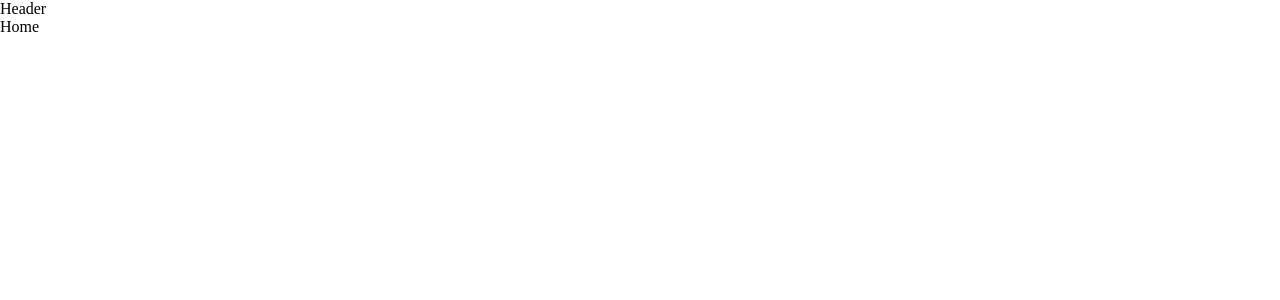
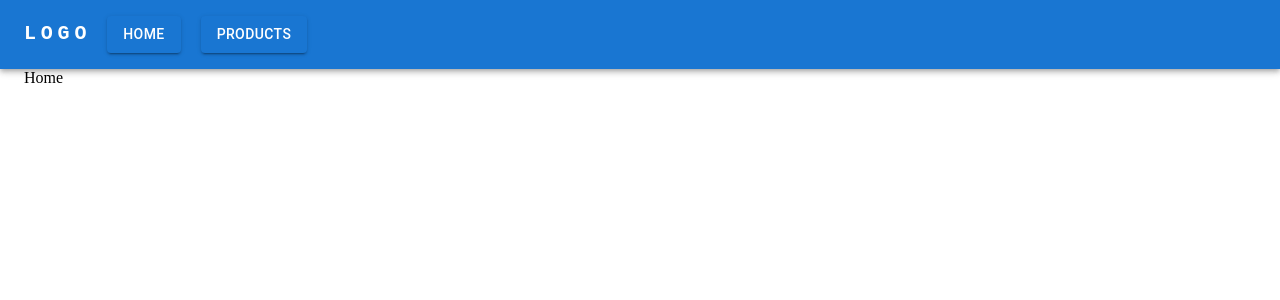
Before and after one commit to SargsyanJor/Mobile-Project, a React (Vite) app: page / in a window 1280 px wide. Shown: the top 300 px of the page. Built offline with nearby package versions, Linux system fonts and the light colour scheme.

Commit message:
productCard page

```diff
--- a/package.json
+++ b/package.json
@@ -10,6 +10,12 @@
     "preview": "vite preview"
   },
   "dependencies": {
+    "@emotion/react": "^11.14.0",
+    "@emotion/styled": "^11.14.1",
+    "@fontsource/roboto": "^5.2.8",
+    "@mui/icons-material": "^7.3.5",
+    "@mui/material": "^7.3.5",
+    "axios": "^1.13.1",
     "react": "^19.1.1",
     "react-dom": "^19.1.1",
     "react-router-dom": "^7.9.5"
--- a/src/App/styles/App.css
+++ b/src/App/styles/App.css
@@ -3,3 +3,7 @@
     padding: 0;
     box-sizing: border-box;
 }
+
+ul,li {
+    list-style: none;
+}
--- a/src/components/Header/Header.jsx
+++ b/src/components/Header/Header.jsx
@@ -1,7 +1,69 @@
-import React from 'react'
+import * as React from 'react';
+import { AppBar, Box, Toolbar, Typography, Container, Button } from '@mui/material';
+import { NavLink } from 'react-router-dom';
+
+const pages = [{ title: "Home", path: '/' }, { title: "Products", path: '/products' }];
 
 export const Header = () => {
+  const [anchorElNav, setAnchorElNav] = React.useState(null);
+  const [anchorElUser, setAnchorElUser] = React.useState(null);
+
+  const handleOpenNavMenu = (event) => {
+    setAnchorElNav(event.currentTarget);
+  };
+  const handleOpenUserMenu = (event) => {
+    setAnchorElUser(event.currentTarget);
+  };
+
+  const handleCloseNavMenu = () => {
+    setAnchorElNav(null);
+  };
+
+  const handleCloseUserMenu = () => {
+    setAnchorElUser(null);
+  };
+
   return (
-    <div>Header</div>
-  )
+    <AppBar position="static">
+      <Container maxWidth="xl">
+        <Toolbar disableGutters>
+          <Typography
+            variant="h6"
+            noWrap
+            component="a"
+            href="#app-bar-with-responsive-menu"
+            sx={{
+              mr: 2,
+              display: { xs: 'none', md: 'flex' },
+              fontFamily: 'monospace',
+              fontWeight: 700,
+              letterSpacing: '.3rem',
+              color: 'inherit',
+              textDecoration: 'none',
+            }}
+          >
+            LOGO
+          </Typography>
+
+          <Box sx={{ flexGrow: 1, display: 'flex', gap: '20px' }}>
+            {pages.map((page) => (
+              <Button
+                component={NavLink}
+                to={page.path}
+                variant='contained'
+                key={page.title}
+                onClick={handleCloseNavMenu}
+                sx={{ my: 2, color: 'white', display: 'block' }}
+              >
+                {page.title}
+              </Button>
+            ))}
+          </Box>
+
+
+
+        </Toolbar>
+      </Container>
+    </AppBar>
+  );
 }
--- a/src/components/Layout/Layout.jsx
+++ b/src/components/Layout/Layout.jsx
@@ -2,12 +2,17 @@ import React from 'react'
 
 import { Header } from '../Header/Header'
 import { Outlet } from 'react-router-dom'
+import { Container } from '@mui/material'
 
 export const Layout = () => {
   return (
     <div>
-       <Header />
-       <Outlet />
+      <Header />
+      <Container maxWidth='xl' >
+
+        <Outlet />
+
+      </Container>
     </div>
   )
 }
--- /dev/null
+++ b/src/components/ProductCart/ProductCart.jsx
@@ -0,0 +1,51 @@
+import React from 'react'
+import { Card, CardContent, CardMedia, Typography, CardActionArea, Button, Box } from '@mui/material';
+import ShoppingCartIcon from '@mui/icons-material/ShoppingCart';
+
+export const ProductCart = ({ products }) => {
+
+    return (
+        <Card
+            sx={{
+                maxWidth: 300,
+                display: "flex",
+                flexDirection: "column",
+                justifyContent: "space-between",
+                boxShadow: 3,
+                borderRadius: 3,
+                transition: "0.3s",
+                "&:hover": { transform: "scale(1.03)" },
+            }}
+        >
+            <CardActionArea>
+                <Box sx={{ display: "flex", justifyContent: "center", alignItems: "center", paddingTop: "20px" }}>
+                    <CardMedia
+                        component="img"
+                        image={products.image}
+                        alt={products.title}
+                        sx={{ width: 150, height: 150, objectFit: "contain" }}
+                    />
+                </Box>
+                <CardContent>
+                    <Typography gutterBottom variant="h6" component="div" noWrap>
+                        {products.title}
+                    </Typography>
+                    <Typography variant="body2" sx={{ color: 'text.secondary', height: 60, overflow: 'hidden' }}>
+                        {products.description}
+                    </Typography>
+                </CardContent>
+            </CardActionArea>
+
+            <Button
+                sx={{
+                    width: "100%",
+                    padding: "10px",
+                }}
+                variant='contained'
+                startIcon={<ShoppingCartIcon />}
+            >
+                BUY
+            </Button>
+        </Card>
+    );
+}
--- a/src/pages/Products/Products.jsx
+++ b/src/pages/Products/Products.jsx
@@ -1,7 +1,21 @@
-import React from 'react'
+import React, { useEffect, useState } from 'react'
+
+import { ProductCart } from '../../components/ProductCart/ProductCart';
+import { Box } from '@mui/material';
+
 
 export const Products = () => {
+  const [products, setProducts] = useState([]);
+  useEffect(() => {
+    fetch("https://fakestoreapi.com/products")
+      .then((res) => res.json())
+      .then((res) => setProducts(res))
+  }, []);
   return (
-    <div>Products</div>
+    <Box sx={{ display: "flex", flexWrap: "wrap", justifyContent: "center", alignItems: "center", gap: "50px", alignItems: "stretch", padding: "40px", }}>
+      {
+        products.map((products) => <ProductCart key={products.id} products={products} />)
+      }
+    </Box>
   )
 }
```
Also changed, not shown: 1 other file (tests, documents, lock files or other folders).
